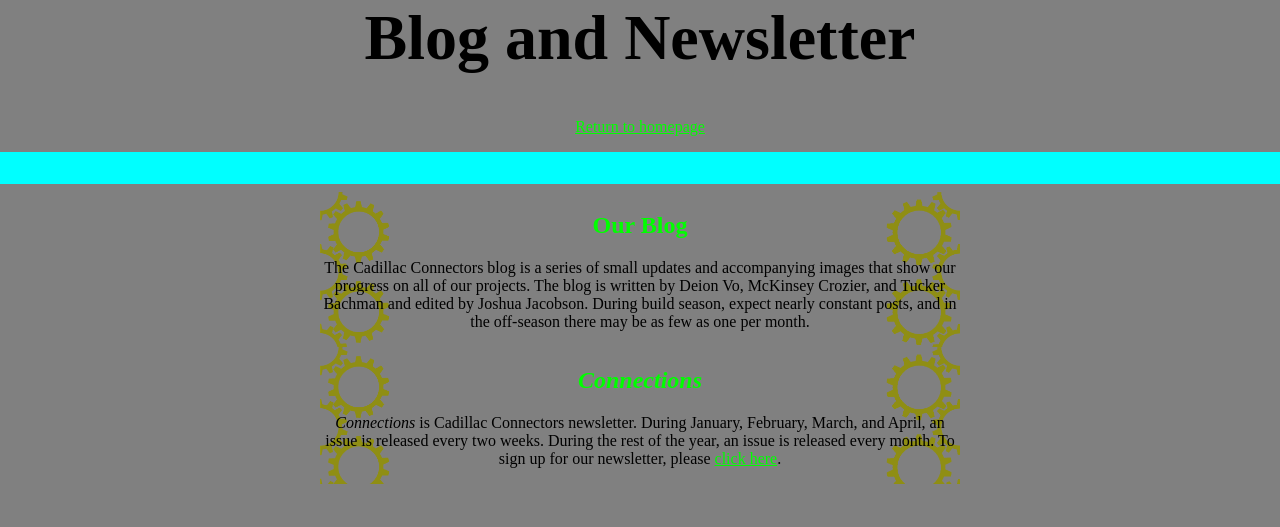
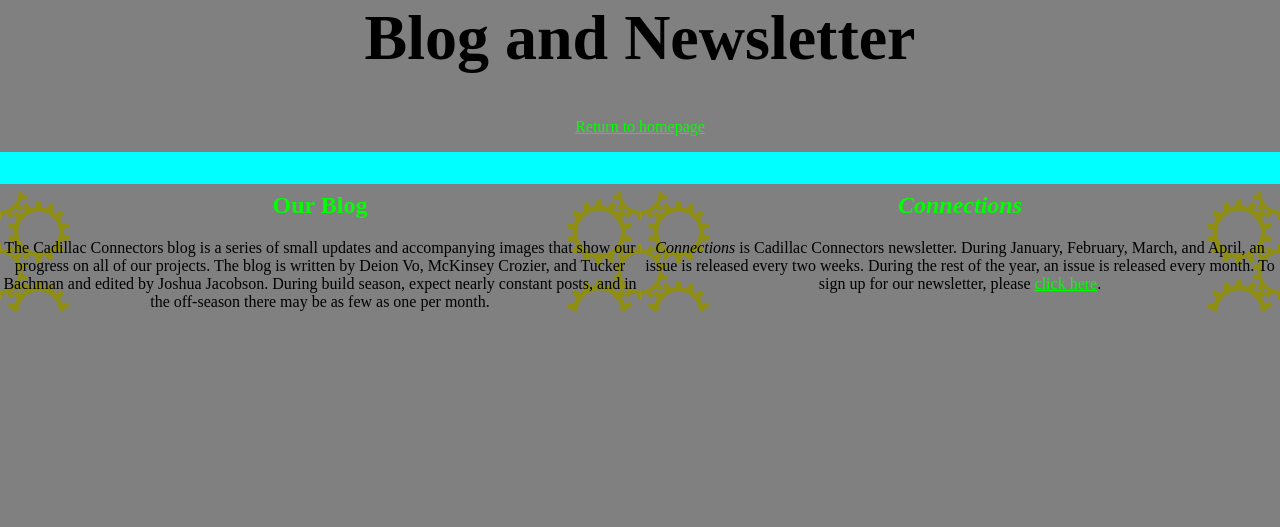
Before and after one commit to JoshuaJacobson/final-site, a PHP site: page /blog/index.php in a window 1280 px wide. Shown: the part 273-800 px from the top of the page. Run offline with PHP 8.4, Linux system fonts and the light colour scheme.

Commit message:
fixed ourblog+connections

```diff
--- a/blog/index.css
+++ b/blog/index.css
@@ -3,5 +3,9 @@
     background: url('/resources/cogwheels_gold.png');
     background-repeat: repeat-y;
     background-size: 100% auto;
-    display: inline-block;
+    display: table-cell;
 }
+#Container {
+    display: table;
+    width: 100%;
+}
--- a/blog/index.php
+++ b/blog/index.php
@@ -22,6 +22,7 @@ $blog_editor = "Joshua Jacobson";
     <a href="/index.php">Return to homepage</a>
 </p>
 <hr>
+<div id="Container">
     <div id="blog">
         <h2>Our Blog</h2>
         <p>
@@ -37,5 +38,6 @@ $blog_editor = "Joshua Jacobson";
             During the rest of the year, an issue is released every month. To sign up for our newsletter, please <a href="articles/newsletter.php#signup">click here</a>.
         </p>
     </div>
+</div>
 </body>
 </html>
--- a/index.css
+++ b/index.css
@@ -2,7 +2,6 @@
     display: table;
     width: 100%;
     background-color: #add8e6; /*html lightblue*/
-
 }
 .Quarter {
     display: table-cell;
```
Lines whose indentation alone changed are shown as unchanged.
